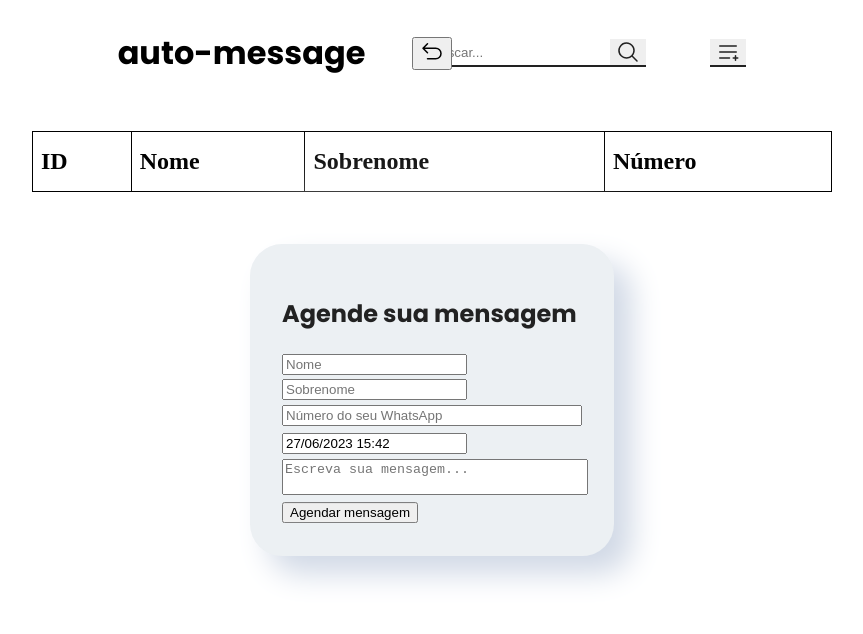
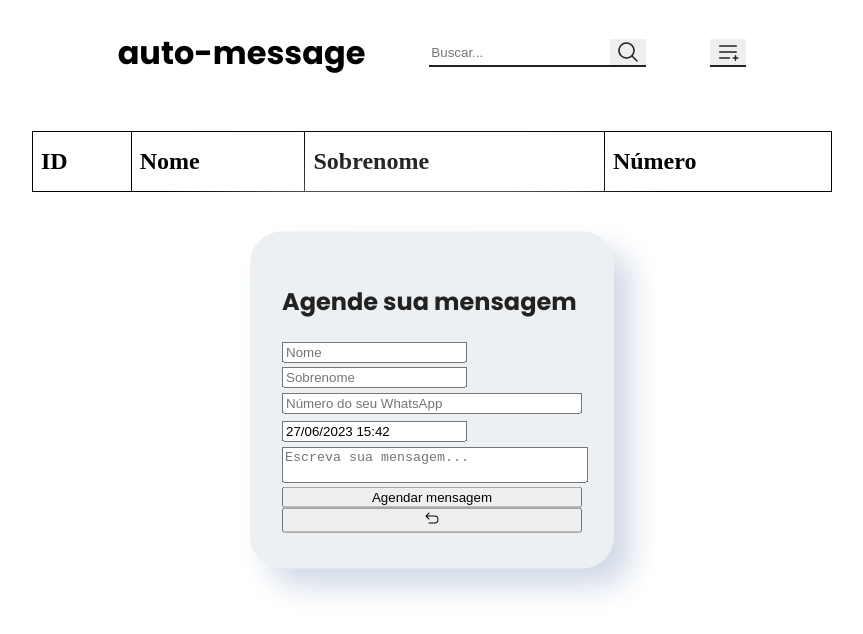
Before and after one commit to edgarfbarbosa/CRUD, a React (Vite) app: page / in a window 1280 px wide. Both pictures are taken after a click on the button 936 px from the left and 53 px from the top of the page. Shown: the top 634 px of the page, without its empty margins (208-1071 px from the left). Built offline with nearby package versions, Linux system fonts and the light colour scheme.

Commit message:
feat(Modal): Alterando o button para sair do Modal de posição

```diff
--- a/src/components/Modal/index.jsx
+++ b/src/components/Modal/index.jsx
@@ -69,13 +69,13 @@ export function Modal({ isOpen, sairDoModal }) {
           <textarea placeholder="Escreva sua mensagem..." />
         </div>
 
-        <button type="submit">Agendar mensagem</button>
+        <div>
+          <button type="submit">Agendar mensagem</button>
+          <button onClick={() => sairDoModal(false)}>
+            <ArrowUUpLeft size={16} />
+          </button>
+        </div>
       </form>
-
-      <button onClick={() => sairDoModal(false)}>
-        <ArrowUUpLeft size={24} />
-      </button>
-
     </div>
   )
 }
```
